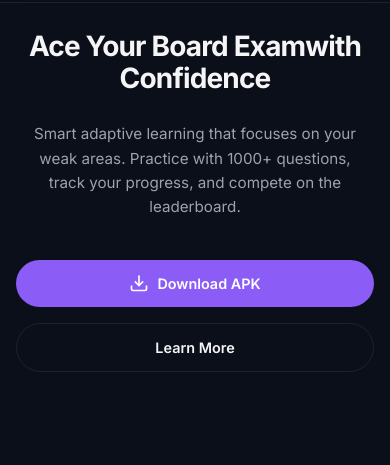
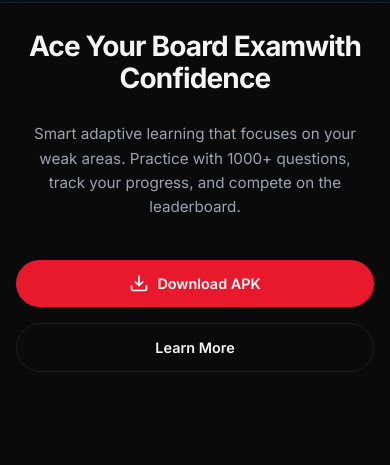
Before and after one commit to kilewin021105/crimireview-landing, a plain HTML site: page index.html in a window 390 px wide. Shown: the part 66-531 px from the top of the page. Drawn offline with Linux system fonts and the light colour scheme.

Commit message:
New CrimiReview logo and black/red colours (match the app)
- logo.png, favicon.png and a new apple-touch-icon.png from the new logo
- violet accent -> the logo's red (#E8192C), navy -> black, also in the
  mock phone screenshot
- theme-color meta so the phone browser bar is black

Co-Authored-By: Claude Opus 5.5 <noreply@anthropic.com>

```diff
--- a/index.html
+++ b/index.html
@@ -9,6 +9,8 @@
   <link rel="preconnect" href="https://fonts.gstatic.com" crossorigin>
   <link href="https://fonts.googleapis.com/css2?family=Inter:wght@400;500;600;700&display=swap" rel="stylesheet">
   <link rel="icon" type="image/png" href="assets/favicon.png">
+  <link rel="apple-touch-icon" href="assets/apple-touch-icon.png">
+  <meta name="theme-color" content="#0A0A0B">
   <link rel="stylesheet" href="styles.css">
 </head>
 <body>
--- a/styles.css
+++ b/styles.css
@@ -1,12 +1,13 @@
 /* Hallmark · pre-emit critique: P5 H4 E5 S4 R5 V4 */
 
 :root {
-  --color-bg: #0A0F1A;
-  --color-surface: #141B2D;
-  --color-surface-hover: #1E2640;
-  --color-accent: #8B5CF6;
-  --color-accent-light: #A78BFA;
-  --color-accent-glow: rgba(139, 92, 246, 0.15);
+  --color-bg: #0A0A0B;
+  --color-surface: #151517;
+  --color-surface-hover: #1F1F22;
+  /* The logo's red (app: AppPalette, dark mode). */
+  --color-accent: #E8192C;
+  --color-accent-light: #FF4D5A;
+  --color-accent-glow: rgba(232, 25, 44, 0.15);
   --color-text: #F5F5F5;
   --color-text-muted: #9CA3AF;
   --color-border: rgba(255, 255, 255, 0.08);
@@ -45,7 +46,7 @@ body {
   right: 0;
   z-index: 100;
   padding: 1rem 0;
-  background: rgba(10, 15, 26, 0.8);
+  background: rgba(10, 10, 11, 0.8);
   backdrop-filter: blur(12px);
   border-bottom: 1px solid var(--color-border);
 }
@@ -174,7 +175,7 @@ body {
   font-size: 0.8rem;
   font-weight: 500;
   margin-bottom: 2rem;
-  border: 1px solid rgba(139, 92, 246, 0.2);
+  border: 1px solid rgba(232, 25, 44, 0.2);
   text-transform: uppercase;
   letter-spacing: 0.05em;
 }
@@ -308,7 +309,7 @@ body {
 
 .feature-card:hover {
   transform: translateY(-4px);
-  border-color: rgba(139, 92, 246, 0.3);
+  border-color: rgba(232, 25, 44, 0.3);
 }
 
 .feature-icon {
```
Also changed, not shown: assets/apple-touch-icon.png (added), assets/favicon.png, assets/logo.png, assets/screenshot.svg, 1 other file.
